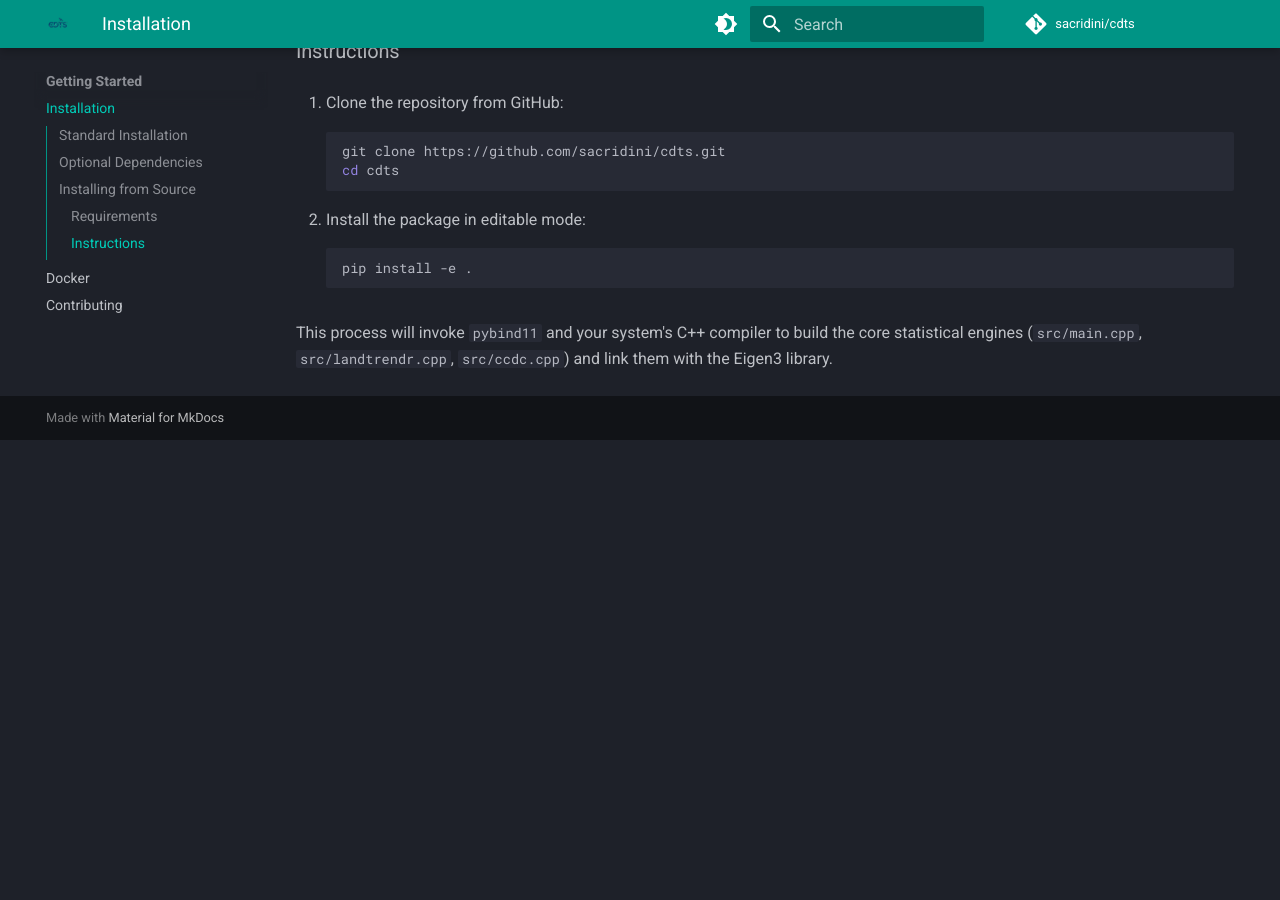
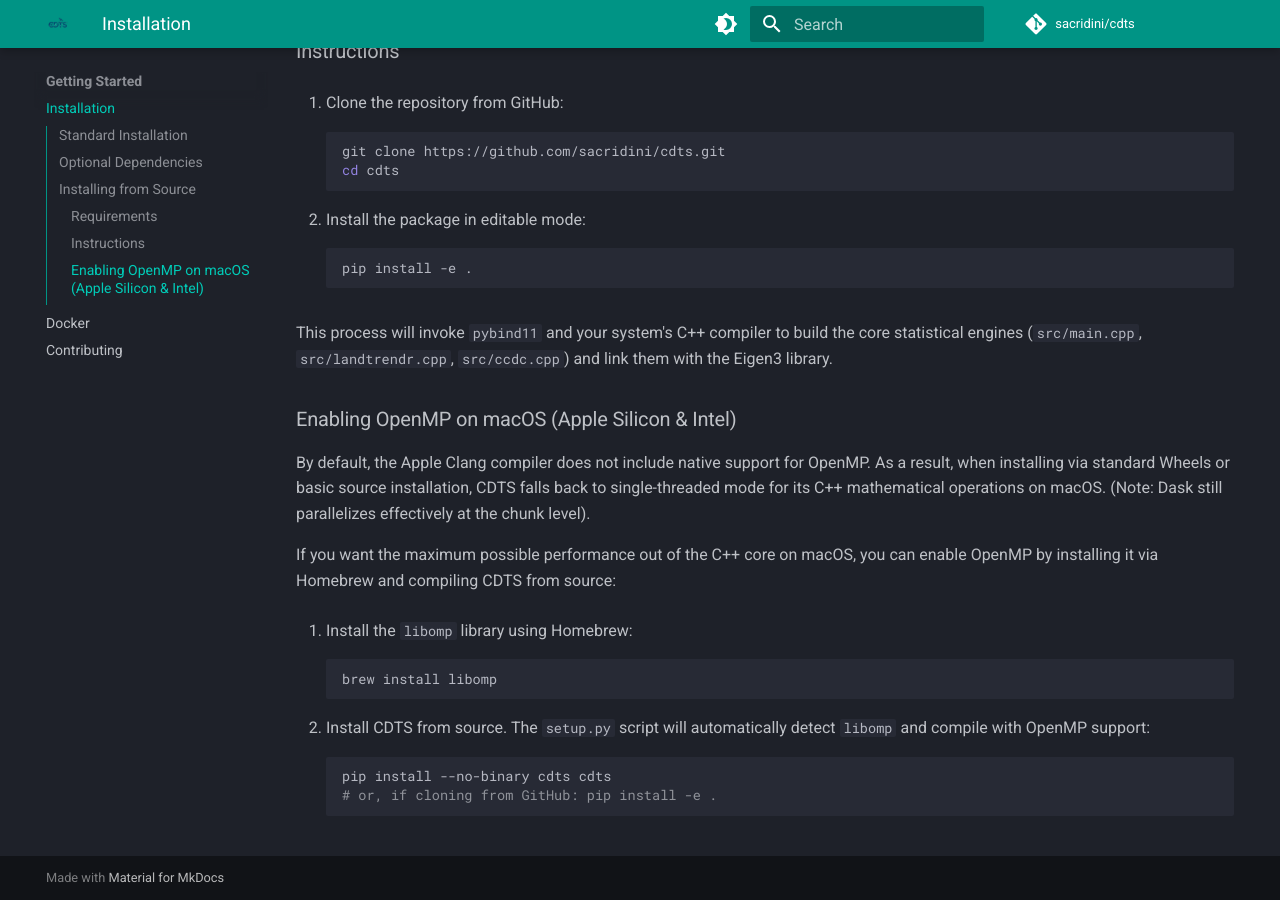
Before and after one commit to sacridini/cdts, an MkDocs documentation site: the page built from docs/getting-started/installation.md, in a window 1280 px wide and 900 px high, scrolled down 992 px. Built offline with MkDocs 1.6.1 and Material for MkDocs 9.7.7, drawn with Linux system fonts in a browser that asks for light colours; comment, search, counter and statistics services are not loaded; before the commit the page ends 1432 px from its top, so only the background shows below that.

Commit message:
docs: add macOS OpenMP installation instructions and update setup.py

````diff
--- a/docs/getting-started/installation.md
+++ b/docs/getting-started/installation.md
@@ -43,3 +43,20 @@
    ```
 
 This process will invoke `pybind11` and your system's C++ compiler to build the core statistical engines (`src/main.cpp`, `src/landtrendr.cpp`, `src/ccdc.cpp`) and link them with the Eigen3 library.
+
+### Enabling OpenMP on macOS (Apple Silicon & Intel)
+
+By default, the Apple Clang compiler does not include native support for OpenMP. As a result, when installing via standard Wheels or basic source installation, CDTS falls back to single-threaded mode for its C++ mathematical operations on macOS. (Note: Dask still parallelizes effectively at the chunk level).
+
+If you want the maximum possible performance out of the C++ core on macOS, you can enable OpenMP by installing it via Homebrew and compiling CDTS from source:
+
+1. Install the `libomp` library using Homebrew:
+   ```bash
+   brew install libomp
+   ```
+
+2. Install CDTS from source. The `setup.py` script will automatically detect `libomp` and compile with OpenMP support:
+   ```bash
+   pip install --no-binary cdts cdts
+   # or, if cloning from GitHub: pip install -e .
+   ```
````
Also changed, not shown: README.md (+7 -1 lines), setup.py (+23 -8 lines).
